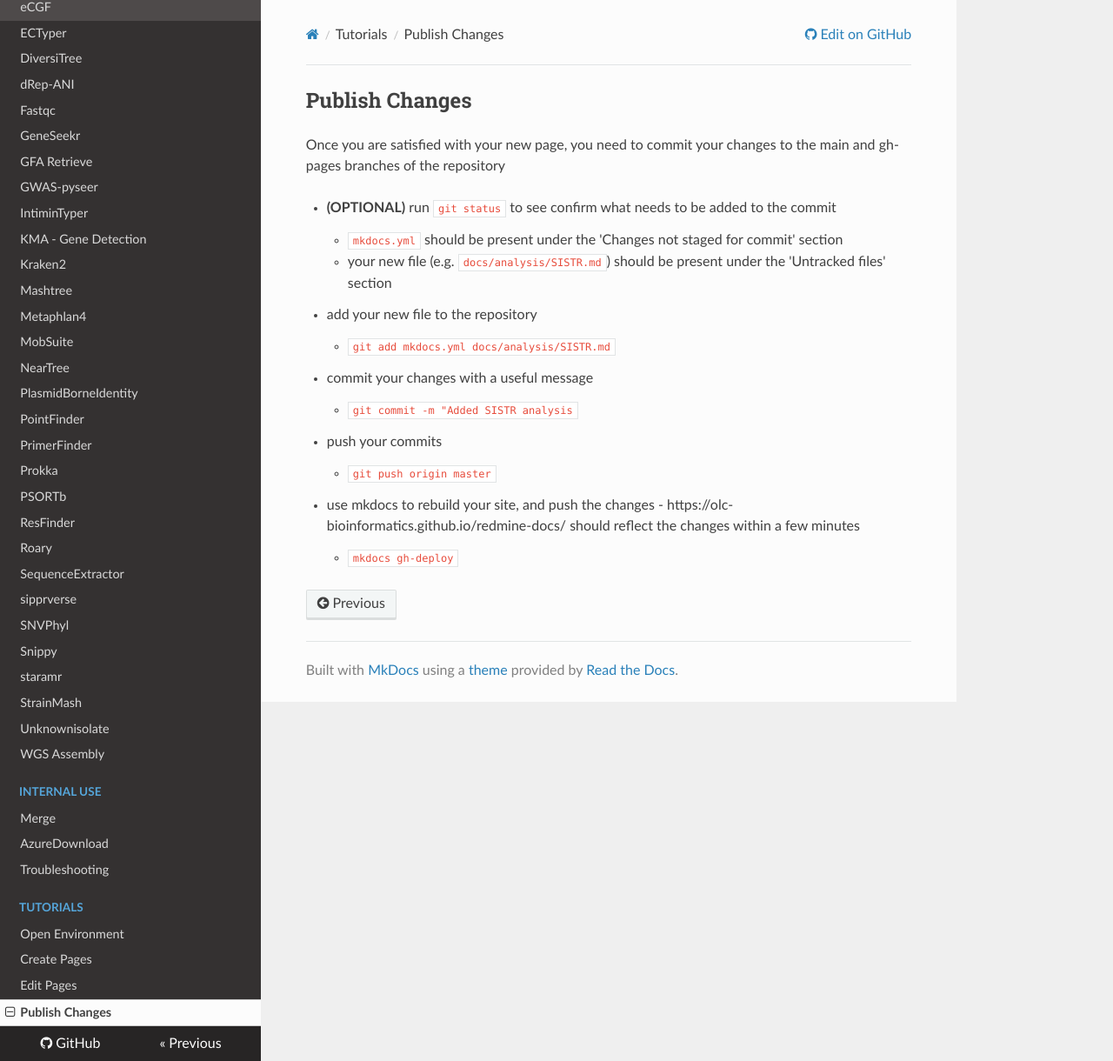
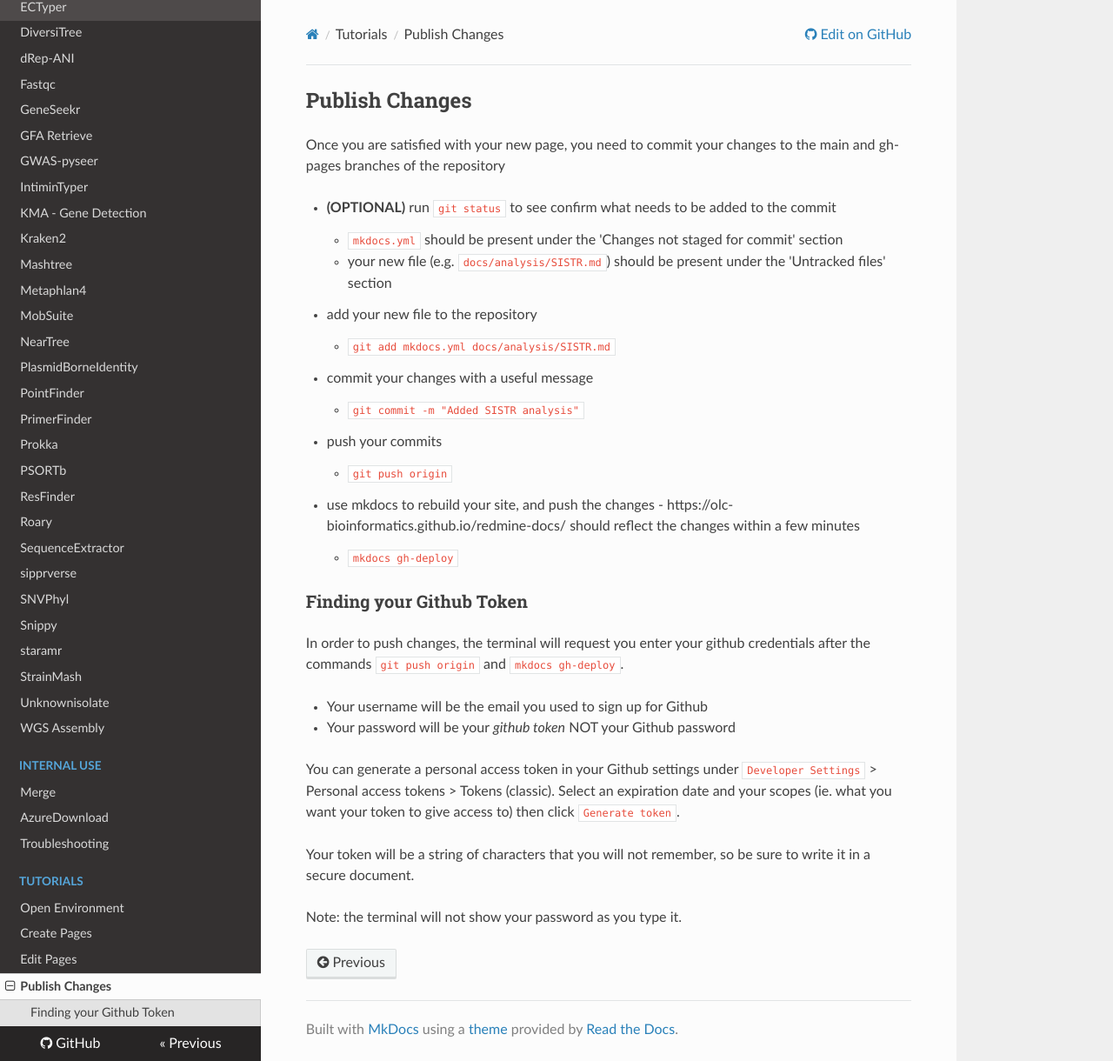
Before and after one commit to OLC-Bioinformatics/redmine-docs, an MkDocs documentation site: the page built from docs/tutorials/publish_changes.md, in a window 1280 px wide and 1220 px high. Shown: the whole window at 87% size. Built offline with MkDocs 1.6.1, drawn with Linux system fonts in a browser that asks for light colours; nearby versions of some CDN libraries.

Commit message:
Added desc for azuredownload and github token instructions in tutorials

```diff
--- a/docs/tutorials/publish_changes.md
+++ b/docs/tutorials/publish_changes.md
@@ -13,12 +13,25 @@ Once you are satisfied with your new page, you need to commit your changes to th
 
 - commit your changes with a useful message
 
-	- `git commit -m "Added SISTR analysis`
+	- `git commit -m "Added SISTR analysis"`
 
 - push your commits
 
-	- `git push origin master`
+	- `git push origin`
 
 - use mkdocs to rebuild your site, and push the changes - https://olc-bioinformatics.github.io/redmine-docs/ should reflect the changes within a few minutes
 
 	- `mkdocs gh-deploy`
+
+### Finding your Github Token
+
+In order to push changes, the terminal will request you enter your github credentials after the commands `git push origin` and `mkdocs gh-deploy`.
+
+- Your username will be the email you used to sign up for Github
+- Your password will be your _github token_ NOT your Github password
+
+You can generate a personal access token in your Github settings under `Developer Settings` > Personal access tokens > Tokens (classic). Select an expiration date and your scopes (ie. what you want your token to give access to) then click `Generate token`.
+
+Your token will be a string of characters that you will not remember, so be sure to write it in a secure document.
+
+Note: the terminal will not show your password as you type it.
```
Also changed, not shown: docs/internal_only/azuredownload.md (+2 -3 lines).
